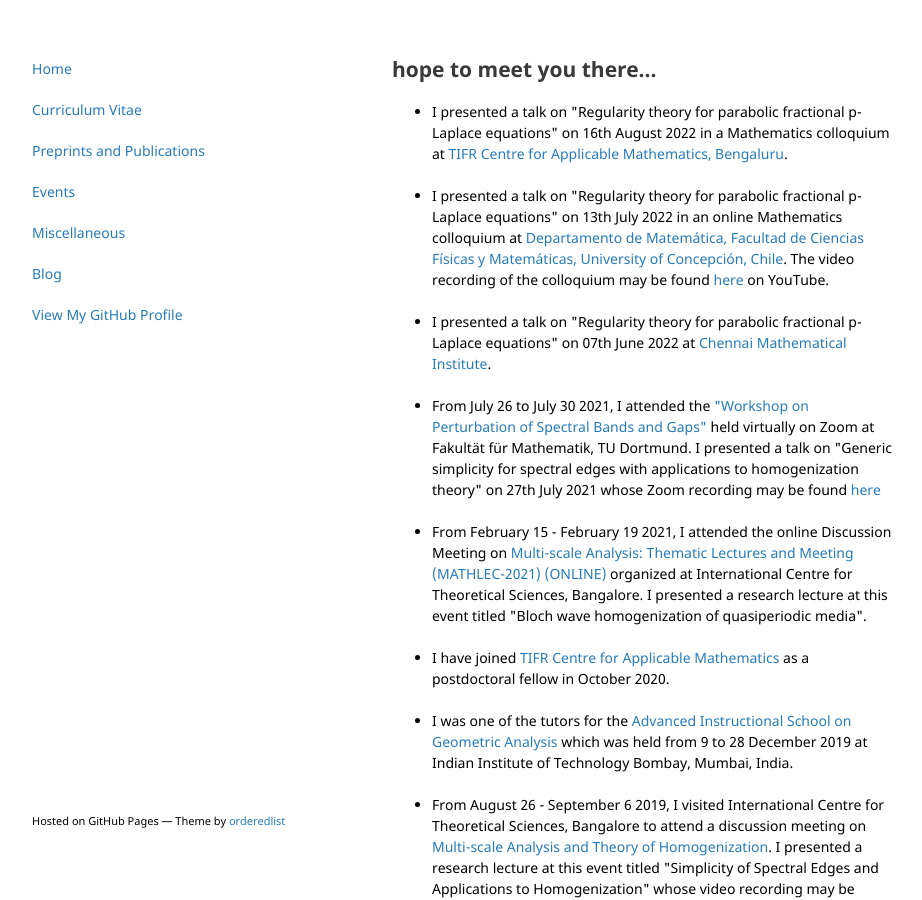
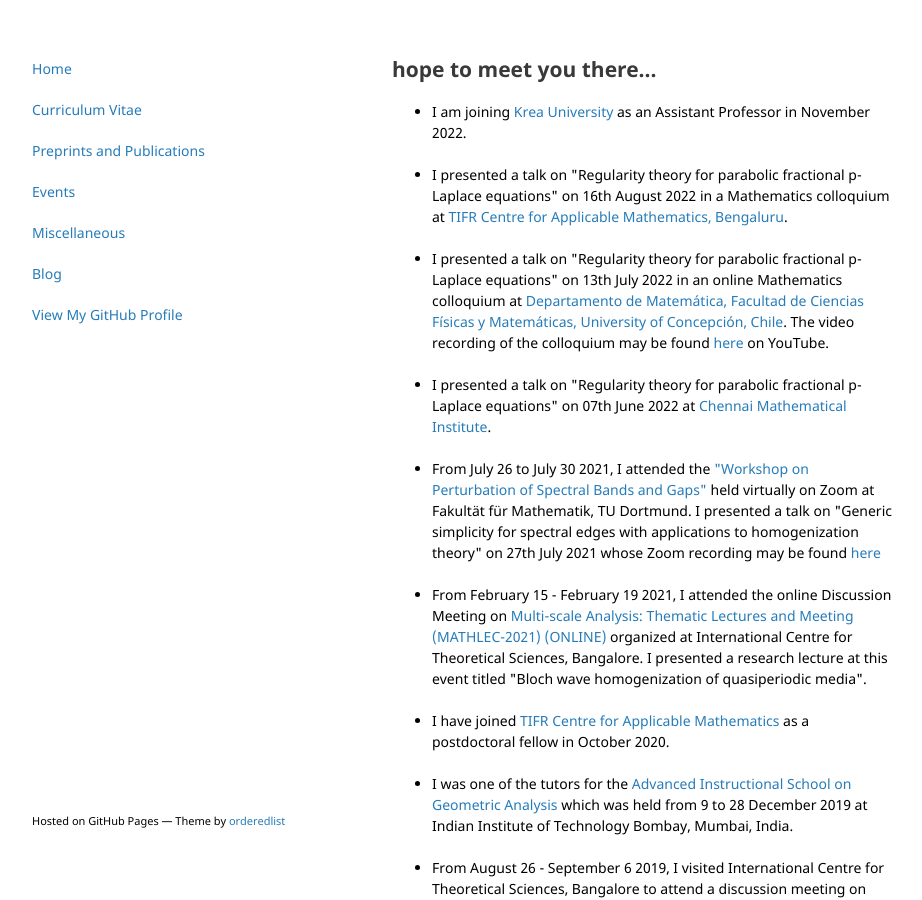
Before and after one commit to vivektewary/vivektewary.github.io, a Jekyll site: the page built from activities.html, in a window 1280 px wide and 900 px high. Shown: the whole window, without its empty margins (178-1100 px from the left). Built offline with Jekyll 4.4.1, drawn with Linux system fonts in a browser that asks for light colours.

Commit message:
Update activities.html

```diff
--- a/activities.html
+++ b/activities.html
@@ -6,6 +6,8 @@ title: Home
 
 <p>
 <ul>
+<li>I am joining <a href="https://krea.edu.in/sias/" target="_blank">Krea University</a> as an Assistant Professor in November 2022.</li>
+<br>
 <li>I presented a talk on "Regularity theory for parabolic fractional p-Laplace equations" on 16th August 2022 in a Mathematics colloquium at <a href="https://www.math.tifrbng.res.in/" target="_blank">TIFR Centre for Applicable Mathematics, Bengaluru</a>.</li>
 <br>
 <li>I presented a talk on "Regularity theory for parabolic fractional p-Laplace equations" on 13th July 2022 in an online Mathematics colloquium at <a href="http://dmat.cfm.cl/dmat/" target="_blank">Departamento de Matemática, Facultad de Ciencias Físicas y Matemáticas, University of Concepción, Chile</a>. The video recording of the colloquium may be found <a href="https://www.youtube.com/watch?v=tMLUukVIg3M" target="_blank">here</a> on YouTube.</li>
```
